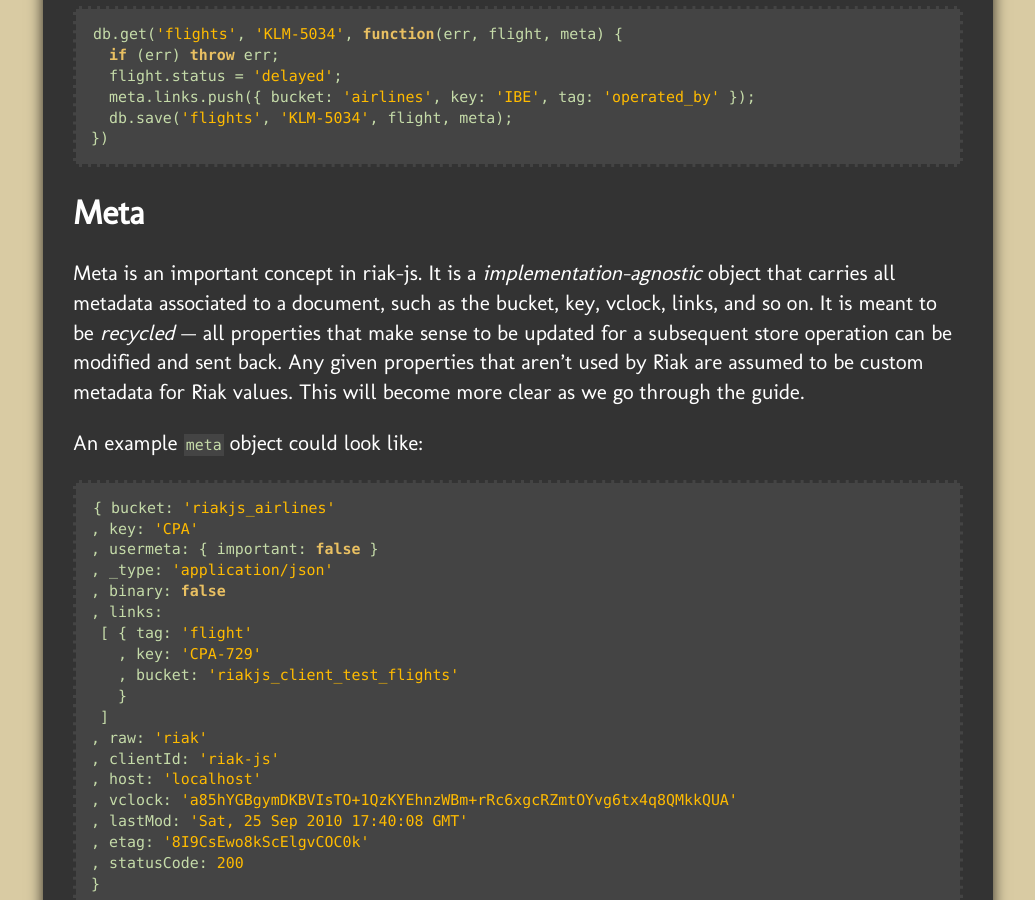
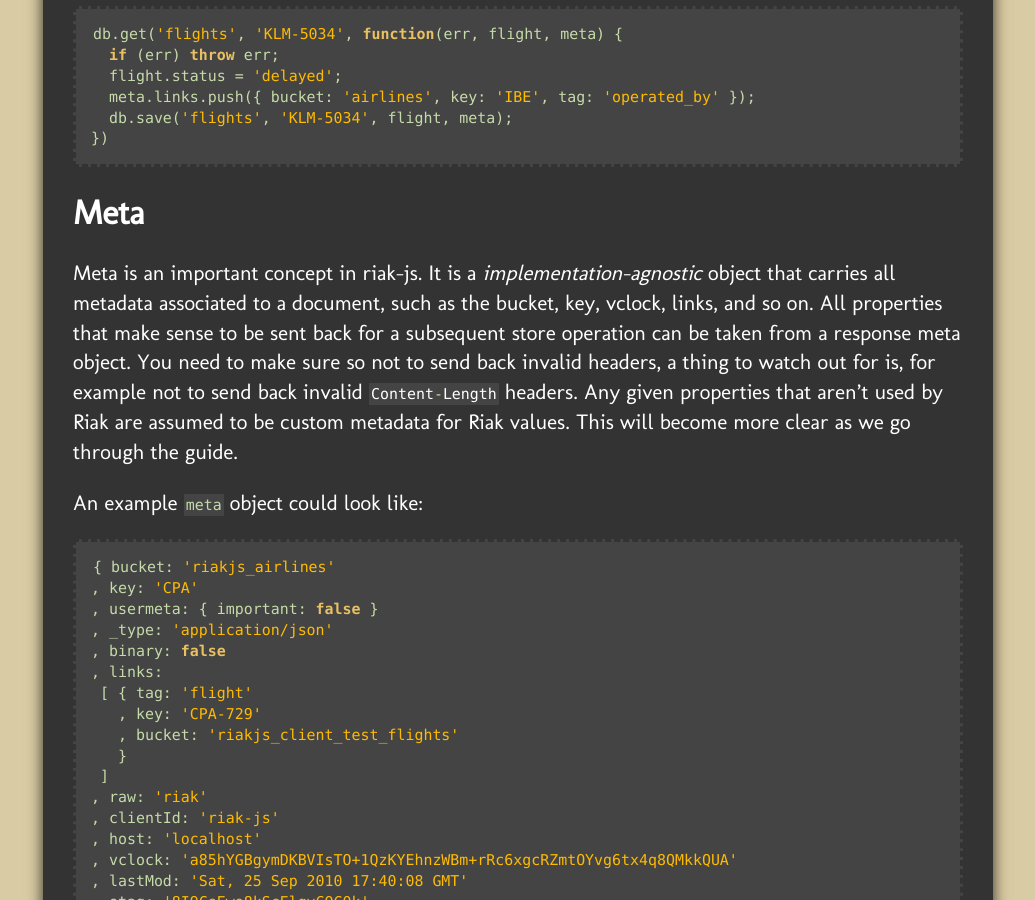
Before and after one commit to mostlyserious/riak-js, a Jekyll site: the page built from index.md, in a window 1280 px wide and 900 px high, scrolled down 1746 px. Shown: the whole window, without its empty margins (122-1157 px from the left). Built offline with Jekyll 4.4.1, drawn with Linux system fonts in a browser that asks for light colours.

Commit message:
Change advice on reuse of meta object
Since due to #155 which changes the behavior on content-length
recalculation the issue arises that if the meta object is send back as
is the content-length will be wrong there should be documentation for
this behavior, since also the reverting the patch causes other issues.

After all reusing all the headers as is might cause trouble anyway see
ISSUE #185, I would suggest changing the advice to only reuse the parts
of meta which explicitly are 'right'.

```diff
--- a/index.md
+++ b/index.md
@@ -63,13 +63,14 @@ all available options.
 
 ### Meta
 
-Meta is an important concept in riak-js. It is a
-*implementation-agnostic* object that carries all metadata associated to
-a document, such as the bucket, key, vclock, links, and so on.  It is meant to
-be *recycled* &mdash; all properties that make sense to be updated for a
-subsequent store operation can be modified and sent back.  Any given properties
-that aren't used by Riak are assumed to be custom metadata for Riak values.
-This will become more clear as we go through the guide.
+Meta is an important concept in riak-js. It is a *implementation-agnostic*
+object that carries all metadata associated to a document, such as the bucket,
+key, vclock, links, and so on. All properties that make sense to be sent back
+for a subsequent store operation can be taken from a response meta object. You
+need to make sure so not to send back invalid headers, a thing to watch out for
+is, for example not to send back invalid `Content-Length` headers. Any given
+properties that aren't used by Riak are assumed to be custom metadata for Riak
+values. This will become more clear as we go through the guide.
 
 An example `meta` object could look like:
 
```
